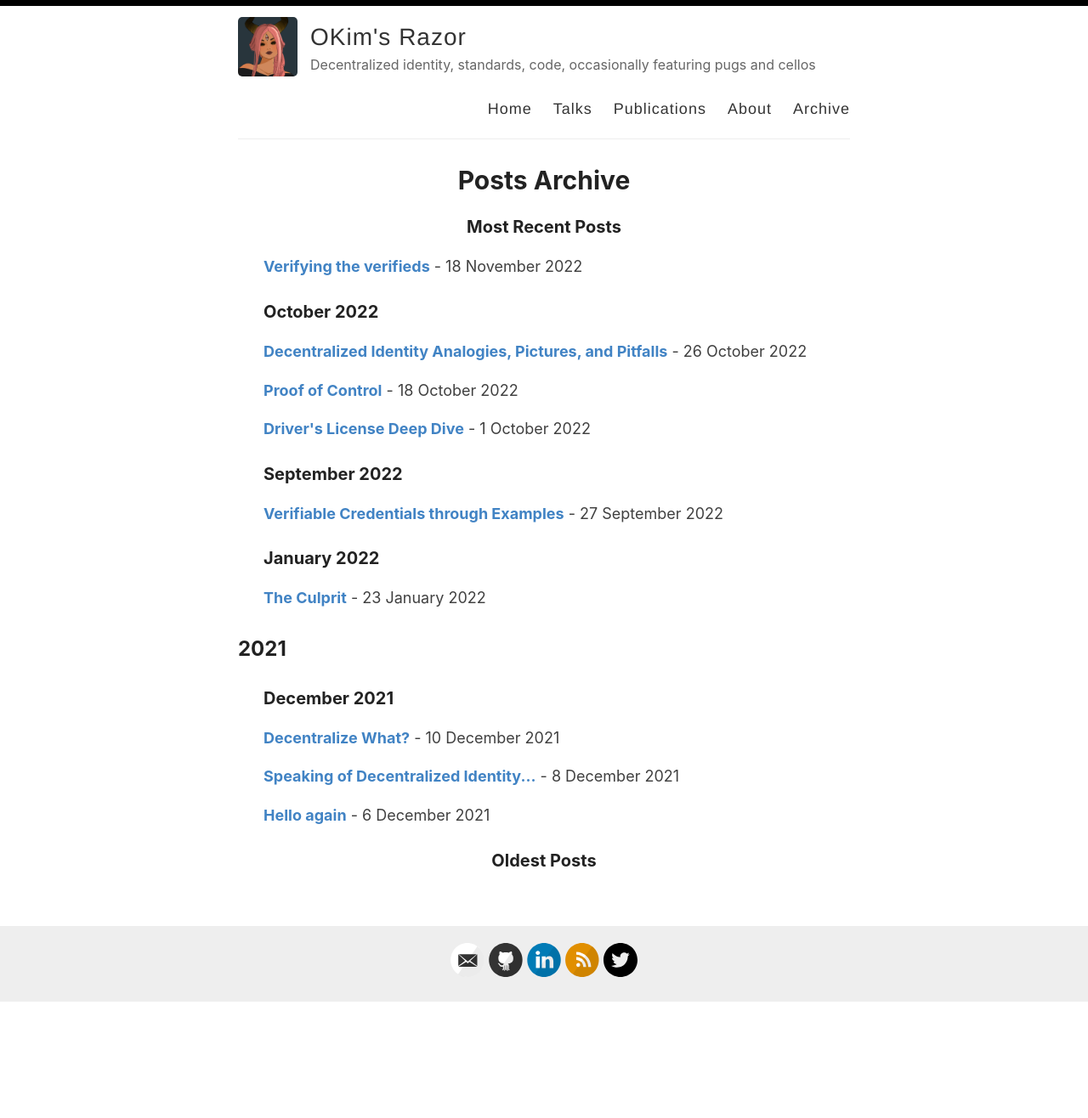
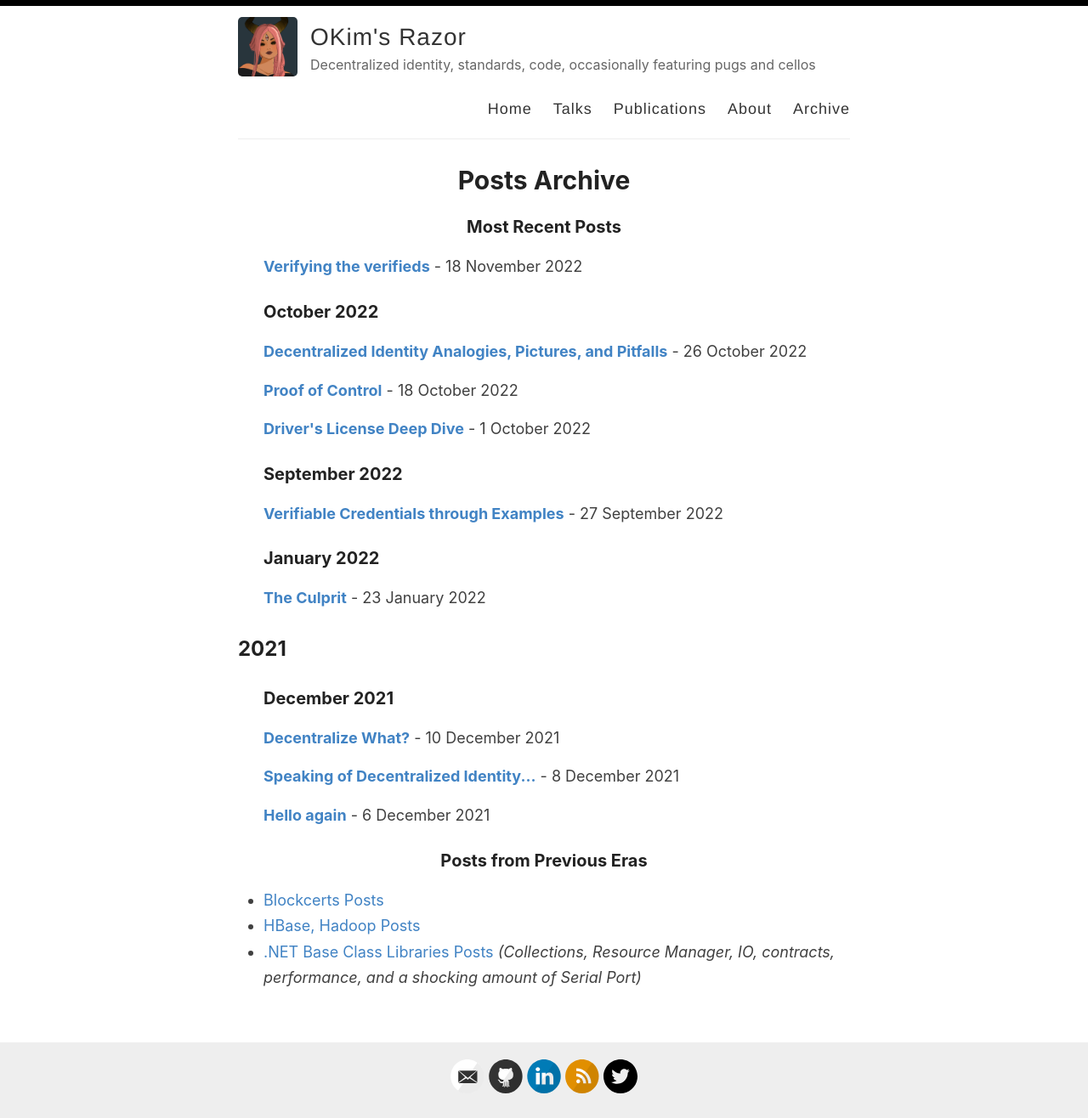
Before and after one commit to kimdhamilton/kimdhamilton.github.io, a Jekyll site: the page built from _pages/archive.md, in a window 1280 px wide. Shown: the whole page at 85% size. Built offline with Jekyll 4.4.1, drawn with Linux system fonts in a browser that asks for light colours; before the commit the page ends 1179 px from its top, so only the background shows below that.

Commit message:
update archives

```diff
--- a/_pages/archive.md
+++ b/_pages/archive.md
@@ -28,6 +28,11 @@ title: Posts Archive
           <p><b><a href="{{ site.baseurl }}{{ post.url }}">{% if post.title and post.title != "" %}{{post.title}}{% else %}{{post.excerpt |strip_html}}{%endif%}</a></b> - {% if post.date and post.date != "" %}{{ post.date | date: "%e %B %Y" }}{%endif%}</p>
           {% endfor %}
       </ul>
-    <h3>Oldest Posts</h3>
+    <h3>Posts from Previous Eras</h3>
+    <ul>
+      <li><a href="https://community.blockcerts.org/search?q=kim">Blockcerts Posts</a></li>
+      <li><a href="https://kimdhamilton.wordpress.com/">HBase, Hadoop Posts</a></li>
+      <li><a href="https://learn.microsoft.com/en-us/archive/blogs/bclteam">.NET Base Class Libraries Posts</a> <i>(Collections, Resource Manager, IO, contracts, performance, and a shocking amount of Serial Port)</i></li>
+    </ul>
   </section>
 </div>
```
